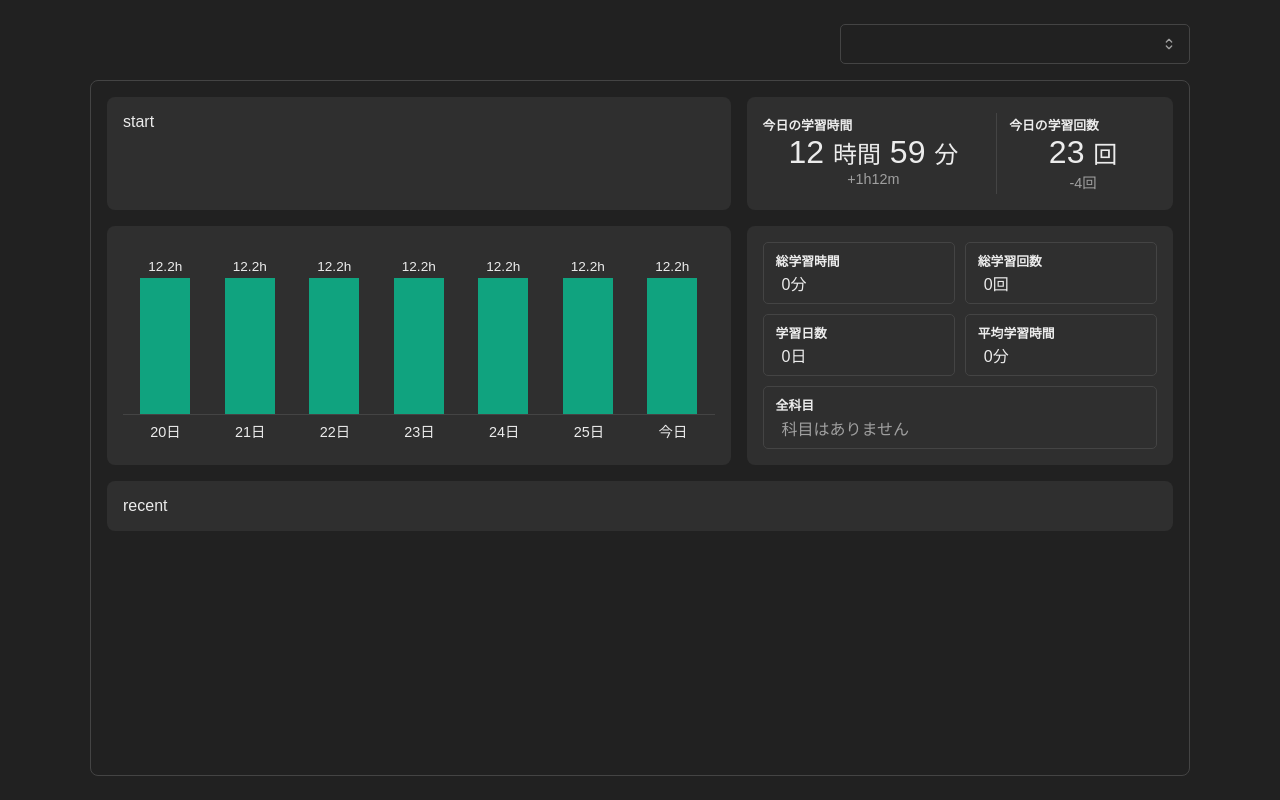
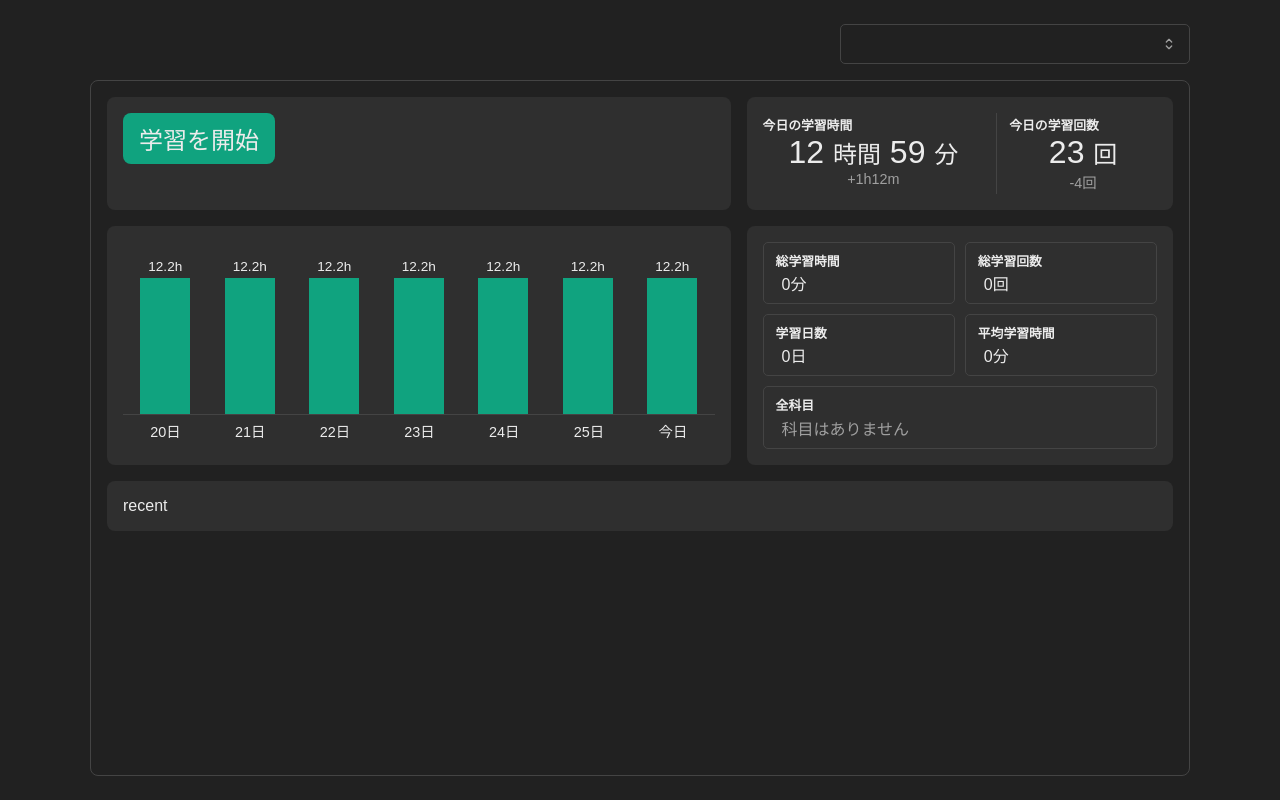
Before and after one commit to roka0430/stadia, a website: page public/index.html in a window 1280 px wide. Drawn offline with nearby package versions, Linux system fonts and the light colour scheme; no server answers; a web font is replaced by a local one.

Commit message:
feat: add start button html/css

```diff
--- a/public/assets/css/home.css
+++ b/public/assets/css/home.css
@@ -179,6 +179,17 @@ header {
 }
 
 /* start */
+
+.start__button {
+  padding-block: 8px;
+  padding-inline: 16px;
+
+  background: var(--color-primary);
+  border: none;
+  border-radius: 8px;
+
+  font-size: 1.5rem;
+}
 
 /* today */
 
--- a/public/index.html
+++ b/public/index.html
@@ -36,7 +36,9 @@
 
   <main class="home" x-data="home">
     <div class="home__row">
-      <section class="home__col home__start">start</section>
+      <section class="home__col home__start">
+        <button class="start__button">学習を開始</button>
+      </section>
       <section class="home__col home__today">
         <div class="today__box">
           <div class="today__box-label">今日の学習時間</div>
```
